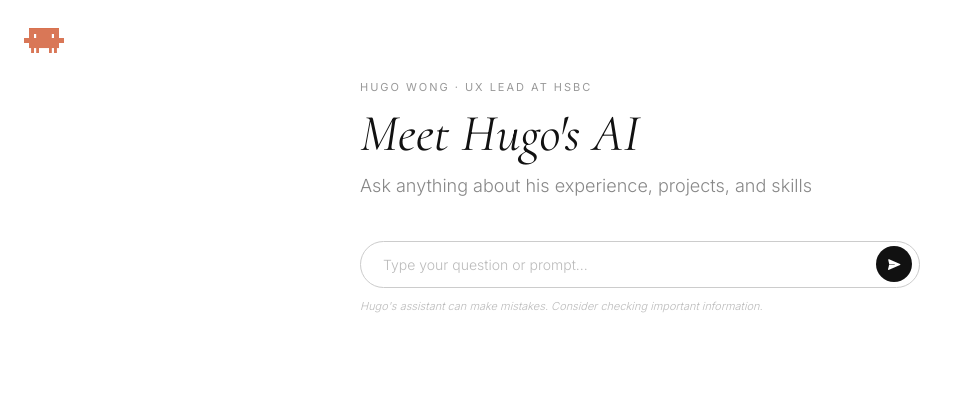
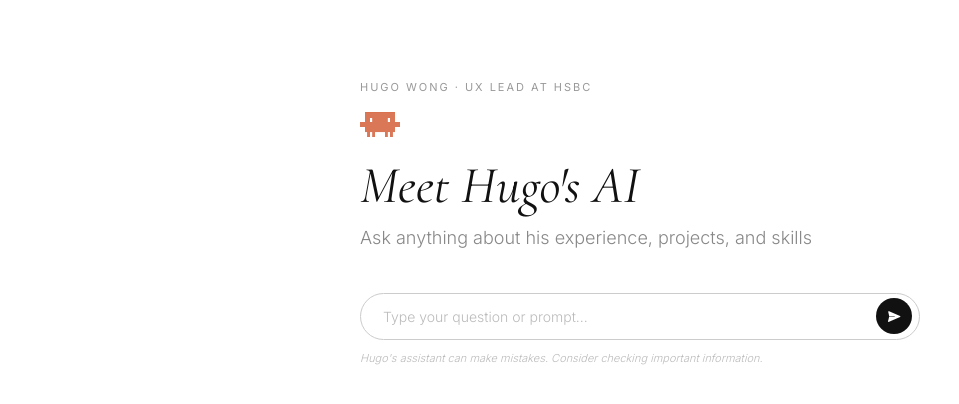
Before and after one commit to hugowph/my-ai-assistant, a website: page index.html in a window 1280 px wide. Shown: the whole page, without its empty margins (0-959 px from the left). Drawn offline with nearby package versions, Linux system fonts and the light colour scheme.

Commit message:
Avatar sits directly above heading

```diff
--- a/index.html
+++ b/index.html
@@ -25,17 +25,11 @@
 
     /* ── Avatar ── */
     .avatar {
-      position: fixed;
-      top: 20px;
-      left: 24px;
+      display: block;
       width: 40px;
       height: 40px;
-      line-height: 0;
-      z-index: 100;
-    }
-
-    .avatar img {
       image-rendering: pixelated;
+      margin-bottom: 12px;
     }
 
     /* ── Full-viewport canvas ── */
@@ -276,16 +270,14 @@
 </head>
 <body>
 
-<!-- Avatar -->
-<div class="avatar">
-  <img src="/avatar.png" width="40" height="40" style="display:block" alt="Hugo Wong">
-</div>
-
 <div class="page">
   <div class="content">
 
     <!-- Label -->
     <p class="eyebrow">Hugo Wong · UX Lead at HSBC</p>
+
+    <!-- Avatar -->
+    <img class="avatar" src="/avatar.png" width="40" height="40" alt="Hugo Wong">
 
     <!-- Heading -->
     <h1 class="heading">Meet Hugo's AI</h1>
```
